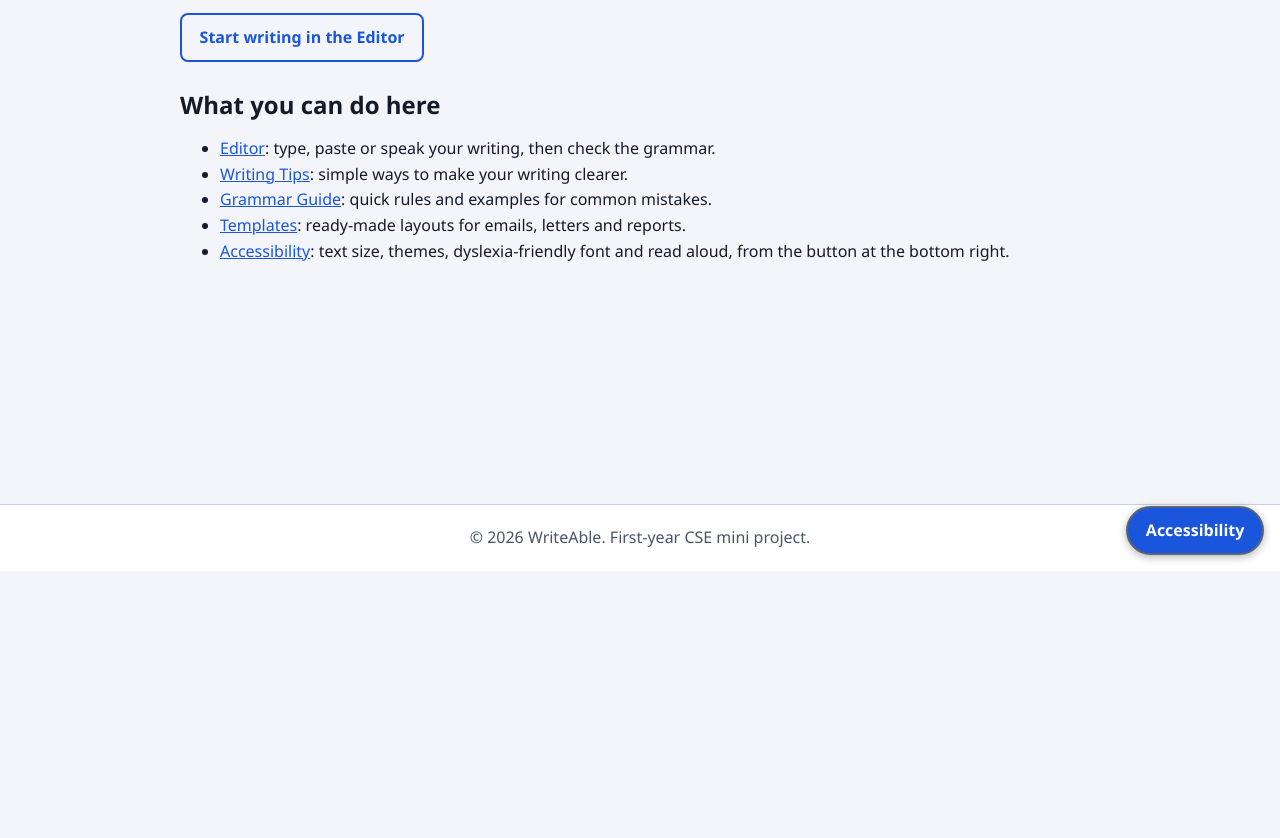
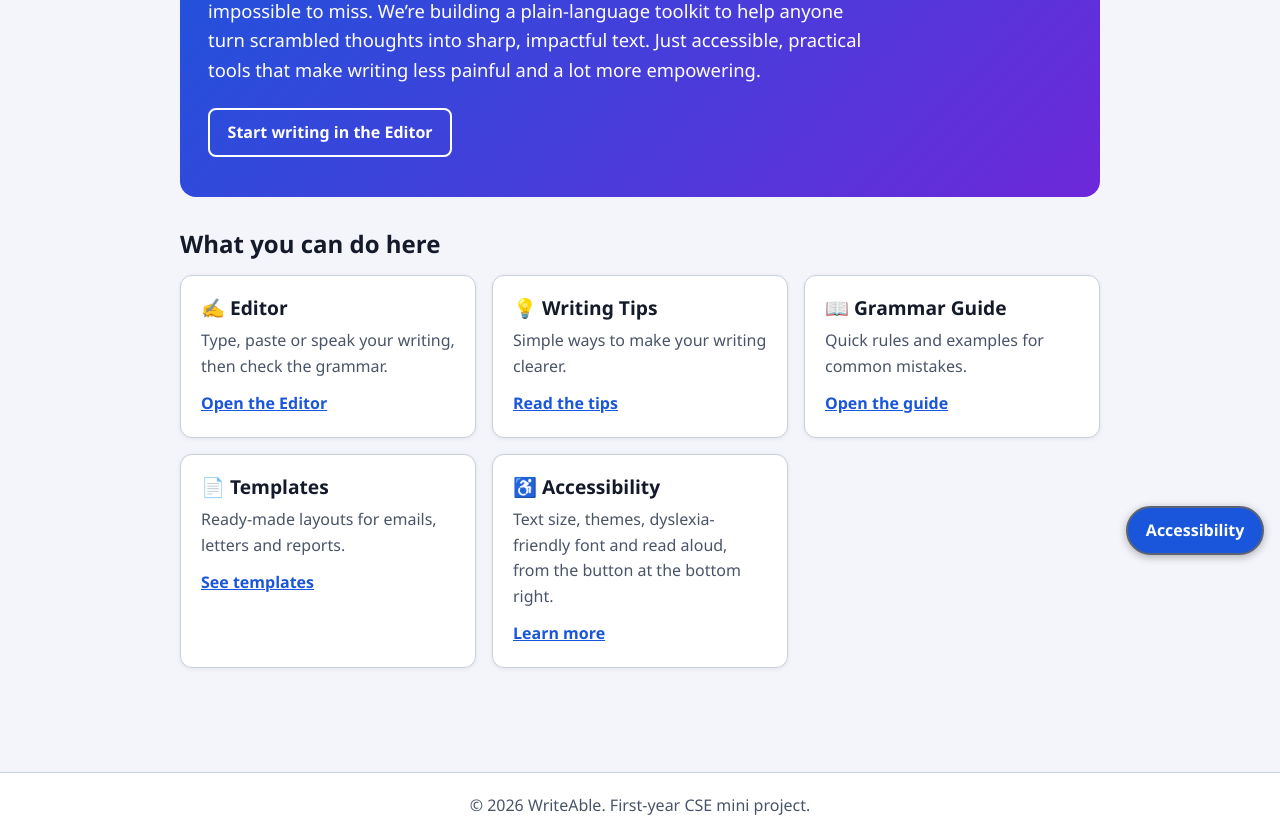
Before and after one commit to gajulabhavyamegha26-rgb/WriteAble_Project, a plain HTML site: page index.html in a window 1280 px wide. Shown: the part 229-1067 px from the top of the page. Before the commit the page ends 800 px from the top, so only its background shows below. Drawn offline with Linux system fonts and the light colour scheme.

Commit message:
Update index.html

```diff
--- a/index.html
+++ b/index.html
@@ -26,22 +26,46 @@
   </header>
 
   <main id="main" tabindex="-1">
-    <h1>Welcome to WriteAble</h1>
-    <p>Good writing isn’t about using big words—it’s about making your message impossible to miss. We’re building a
-       plain-language toolkit to help anyone turn scrambled thoughts into sharp, impactful text. Just accessible,
-       practical tools that make writing less painful and a lot more empowering.</p>
-
-    <p><a class="btn" href="editor.html">Start writing in the Editor</a></p>
+    <section class="hero">
+      <h1>Welcome to WriteAble</h1>
+      <p>Good writing isn’t about using big words—it’s about making your message impossible to miss. We’re building a
+         plain-language toolkit to help anyone turn scrambled thoughts into sharp, impactful text. Just accessible,
+         practical tools that make writing less painful and a lot more empowering.</p>
+      <a class="btn" href="editor.html">Start writing in the Editor</a>
+    </section>
 
     <h2>What you can do here</h2>
-    <ul>
-      <li><a href="editor.html">Editor</a>: type, paste or speak your writing, then check the grammar.</li>
-      <li><a href="pages/writing-tips.html">Writing Tips</a>: simple ways to make your writing clearer.</li>
-      <li><a href="pages/grammar-guide.html">Grammar Guide</a>: quick rules and examples for common mistakes.</li>
-      <li><a href="pages/templates.html">Templates</a>: ready-made layouts for emails, letters and reports.</li>
-      <li><a href="pages/accessibility-guide.html">Accessibility</a>: text size, themes, dyslexia-friendly font and
-          read aloud, from the button at the bottom right.</li>
-    </ul>
+    <div class="cards">
+      <article class="card">
+        <h3><span aria-hidden="true">✍️</span> Editor</h3>
+        <p>Type, paste or speak your writing, then check the grammar.</p>
+        <a href="editor.html">Open the Editor</a>
+      </article>
+
+      <article class="card">
+        <h3><span aria-hidden="true">💡</span> Writing Tips</h3>
+        <p>Simple ways to make your writing clearer.</p>
+        <a href="pages/writing-tips.html">Read the tips</a>
+      </article>
+
+      <article class="card">
+        <h3><span aria-hidden="true">📖</span> Grammar Guide</h3>
+        <p>Quick rules and examples for common mistakes.</p>
+        <a href="pages/grammar-guide.html">Open the guide</a>
+      </article>
+
+      <article class="card">
+        <h3><span aria-hidden="true">📄</span> Templates</h3>
+        <p>Ready-made layouts for emails, letters and reports.</p>
+        <a href="pages/templates.html">See templates</a>
+      </article>
+
+      <article class="card">
+        <h3><span aria-hidden="true">♿</span> Accessibility</h3>
+        <p>Text size, themes, dyslexia-friendly font and read aloud, from the button at the bottom right.</p>
+        <a href="pages/accessibility-guide.html">Learn more</a>
+      </article>
+    </div>
   </main>
 
   <footer>
```
